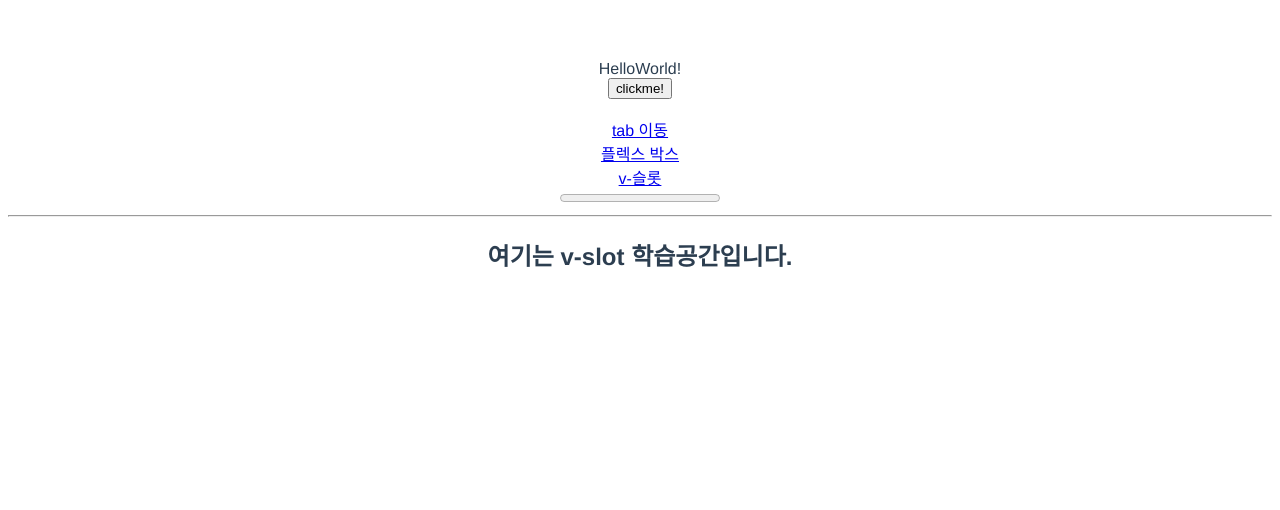
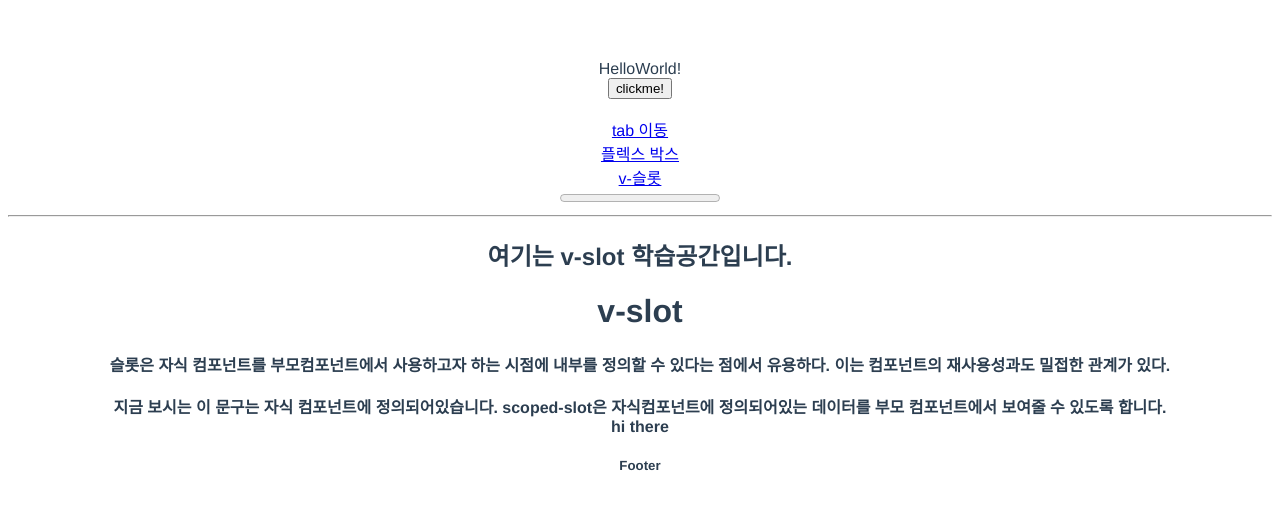
Before and after one commit to AntBean94/TIL, a Vue app in the folder Vue/app/helloworld/: page /vslot in a window 1280 px wide. Shown: the top 510 px of the page. Built offline with nearby package versions, Linux system fonts and the light colour scheme.

Commit message:
TIL: Vue v-slot

```diff
--- a/Vue/app/helloworld/src/components/Foo.vue
+++ b/Vue/app/helloworld/src/components/Foo.vue
@@ -1,10 +1,28 @@
 <template>
-
+  <div>
+      <!-- 헤더 영역 -->
+      <slot name="header"></slot>
+      <!-- 본문 영역 -->
+      <slot></slot>
+      <br>
+      <br>
+      <!-- scoped slot -->
+      <slot name="scoped" :msg="msg"></slot>
+      <br>
+      <slot name="special" :msg="msg2"></slot>
+      <!-- 푸터 영역 -->
+      <slot name="footer"></slot>
+  </div>
 </template>
 
 <script>
 export default {
-
+    data() {
+        return {
+            msg: "지금 보시는 이 문구는 자식 컴포넌트에 정의되어있습니다. scoped-slot은 자식컴포넌트에 정의되어있는 데이터를 부모 컴포넌트에서 보여줄 수 있도록 합니다.",
+            msg2: "hi there"
+        }
+    }
 }
 </script>
 
--- a/Vue/app/helloworld/src/components/SlotContainer.vue
+++ b/Vue/app/helloworld/src/components/SlotContainer.vue
@@ -1,7 +1,32 @@
 <template>
     <div>
         <h2>{{ char }}</h2>
-        <Foo></Foo>
+        <Foo>
+            <template v-slot:header>
+                <h1>v-slot</h1>
+            </template>
+
+            <!-- default는 이름을 붙이지 않은 slot에 표현된다. -->
+            <template v-slot:default>
+                <b>
+                    슬롯은 자식 컴포넌트를 부모컴포넌트에서 사용하고자 하는 시점에 내부를 정의할 수 있다는 점에서 유용하다.
+                    이는 컴포넌트의 재사용성과도 밀접한 관계가 있다.
+                </b>
+            </template>
+
+            <!-- scoped slot -->
+            <template v-slot:scoped="slotProps">
+                <b>{{ slotProps.msg }}</b>
+            </template>
+            <!-- 아래와 같이 특수기호 #을 사용해서 v-slot을 표현할 수 있다. -->
+            <template #special="slotProps">
+                <b>{{ slotProps.msg }}</b>
+            </template>
+
+            <template v-slot:footer>
+                <h5>Footer</h5>
+            </template>
+        </Foo>
     </div>
 </template>
 
```
